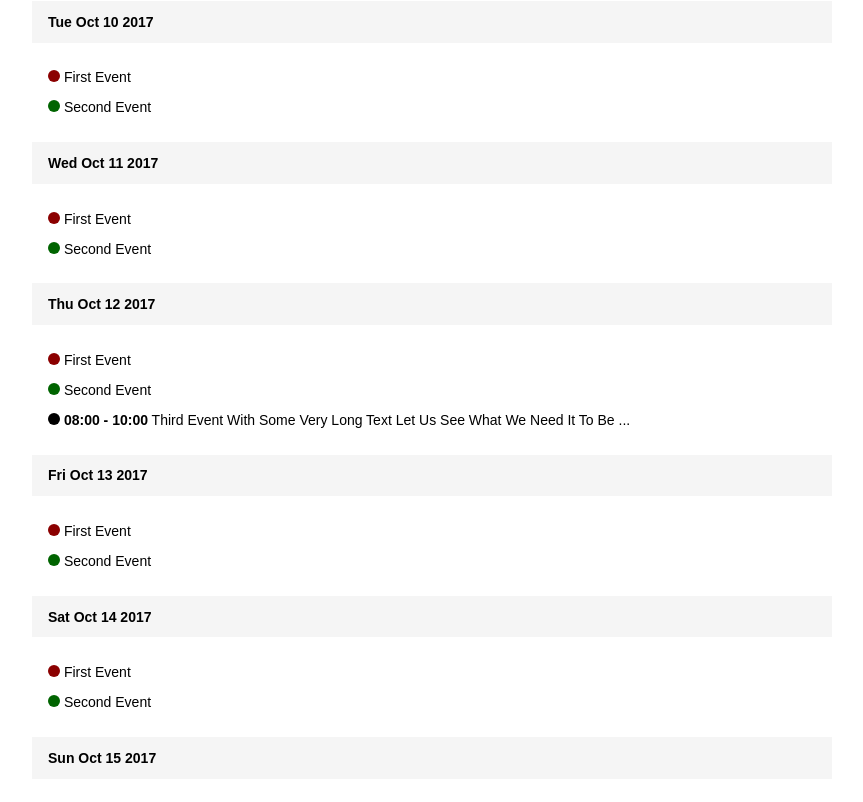
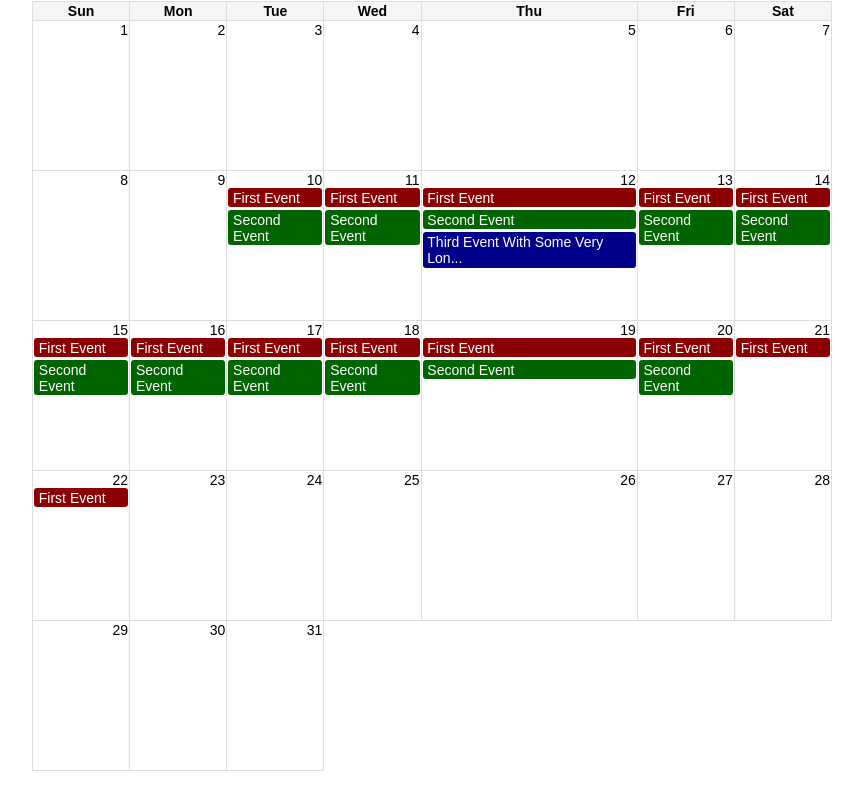
Before and after one commit to jacoduplessis/calendar, a website: page index.html in a window 1280 px wide. Shown: the part 51-853 px from the top of the page, without its empty margins (208-1071 px from the left). After the commit the page ends 830 px from the top, so only its background shows below. Drawn offline with Linux system fonts and the light colour scheme.

Commit message:
Update demo

```diff
--- a/index.html
+++ b/index.html
@@ -15,8 +15,8 @@
       target: document.querySelector("#calendar"),
       data: {
         escape: false,
-        view: 'list',
-        defaultColor: 'black',
+        view: 'calendar',
+        defaultColor: 'darkblue',
         entries: [{
           start: '2017-10-10T16:00:00',
           end: '2017-10-22T12:00:00',
```
